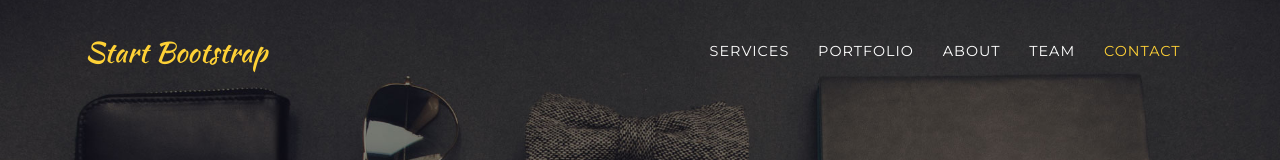
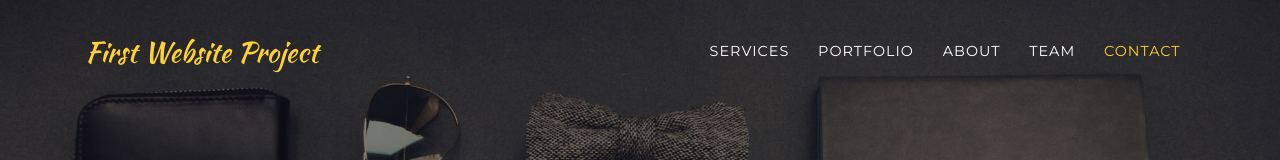
Before and after one commit to carleyescarrega/github_profile_website, a website with bundled scripts: page index.html in a window 1280 px wide. Shown: the top 160 px of the page. Built offline with nearby package versions, Linux system fonts and the light colour scheme; a web font is replaced by a local one.

Commit message:
Change "start bootstrap" to "First Website Project"

```diff
--- a/index.html
+++ b/index.html
@@ -30,7 +30,7 @@
   <!-- Navigation -->
   <nav class="navbar navbar-expand-lg navbar-dark fixed-top" id="mainNav">
     <div class="container">
-      <a class="navbar-brand js-scroll-trigger" href="#page-top">Start Bootstrap</a>
+      <a class="navbar-brand js-scroll-trigger" href="#page-top">First Website Project</a>
       <button class="navbar-toggler navbar-toggler-right" type="button" data-toggle="collapse" data-target="#navbarResponsive" aria-controls="navbarResponsive" aria-expanded="false" aria-label="Toggle navigation">
         Menu
         <i class="fas fa-bars"></i>
```
